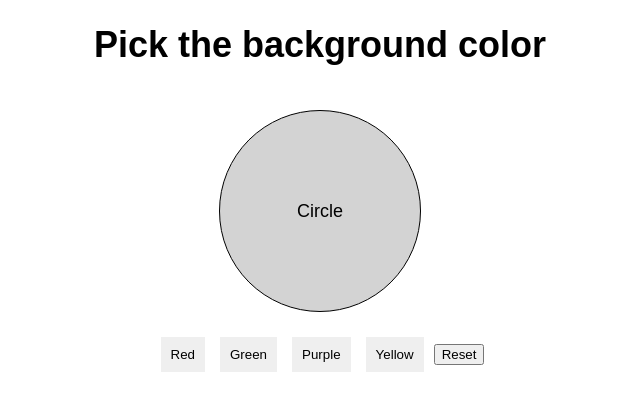
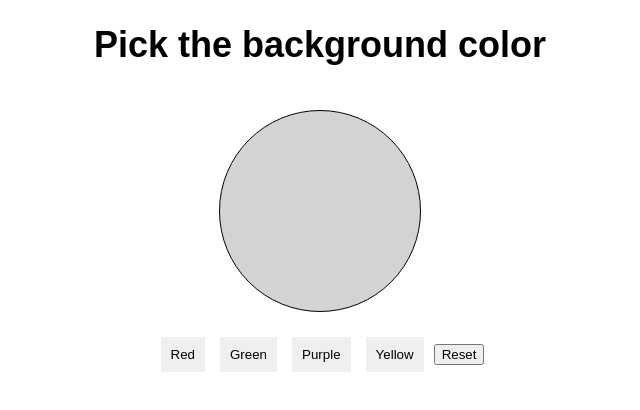
Before and after one commit to finnensley/interactive-color-changer, a plain HTML site: page index.html in a window 1280 px wide. Shown: the full height of the page, 320-960 px from the left. Drawn offline with Linux system fonts and the light colour scheme.

Commit message:
deleted 'circle' text

```diff
--- a/index.html
+++ b/index.html
@@ -43,7 +43,7 @@
 <body>
     <h1>Pick the background color</h1>
     <div class="container">
-        <div class="circle" id="circleID">Circle</div>
+        <div class="circle" id="circleID"></div>
     </div>
     <button class="color-btn" data-color="red">Red</button>
     <button class="color-btn" data-color="green">Green</button>
```
